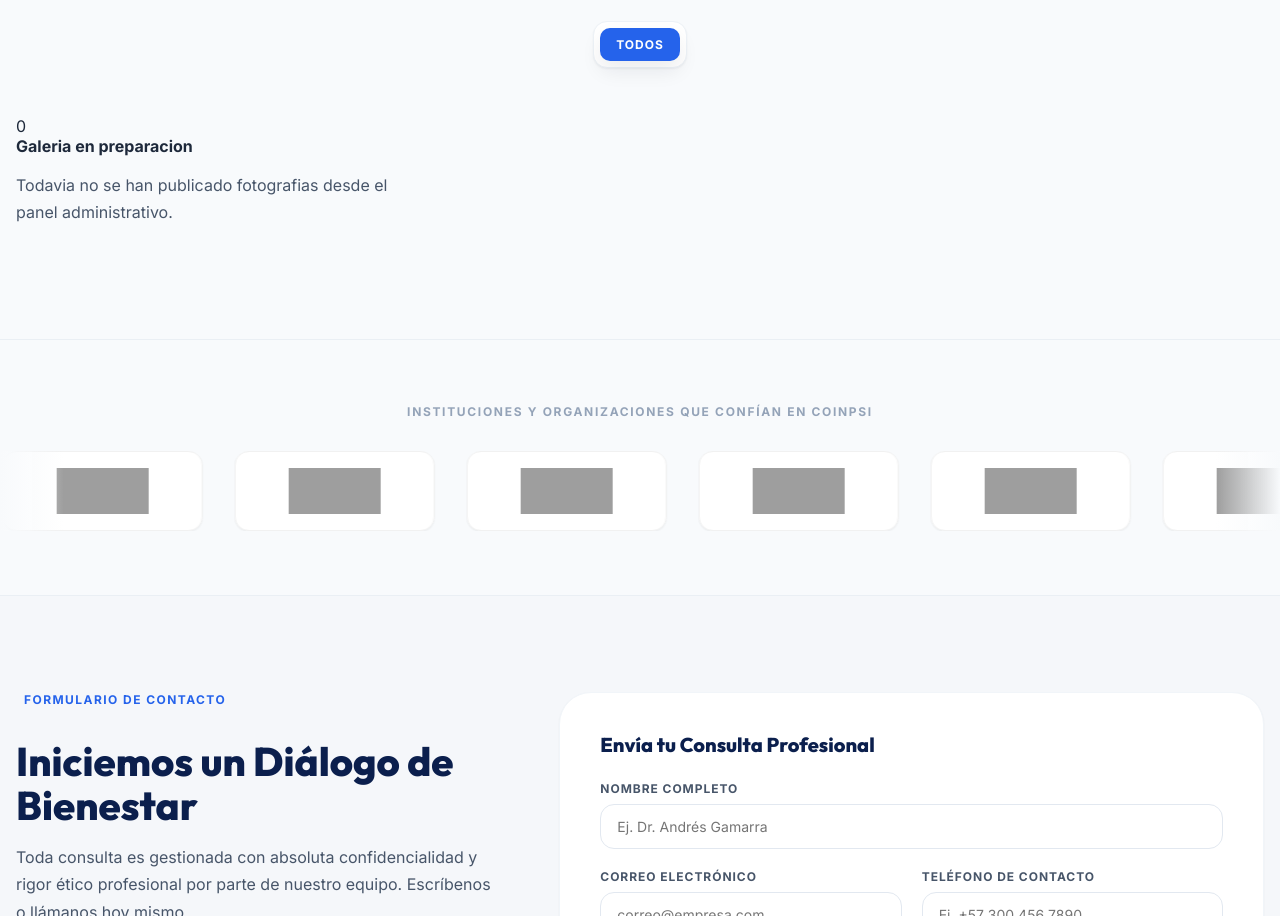
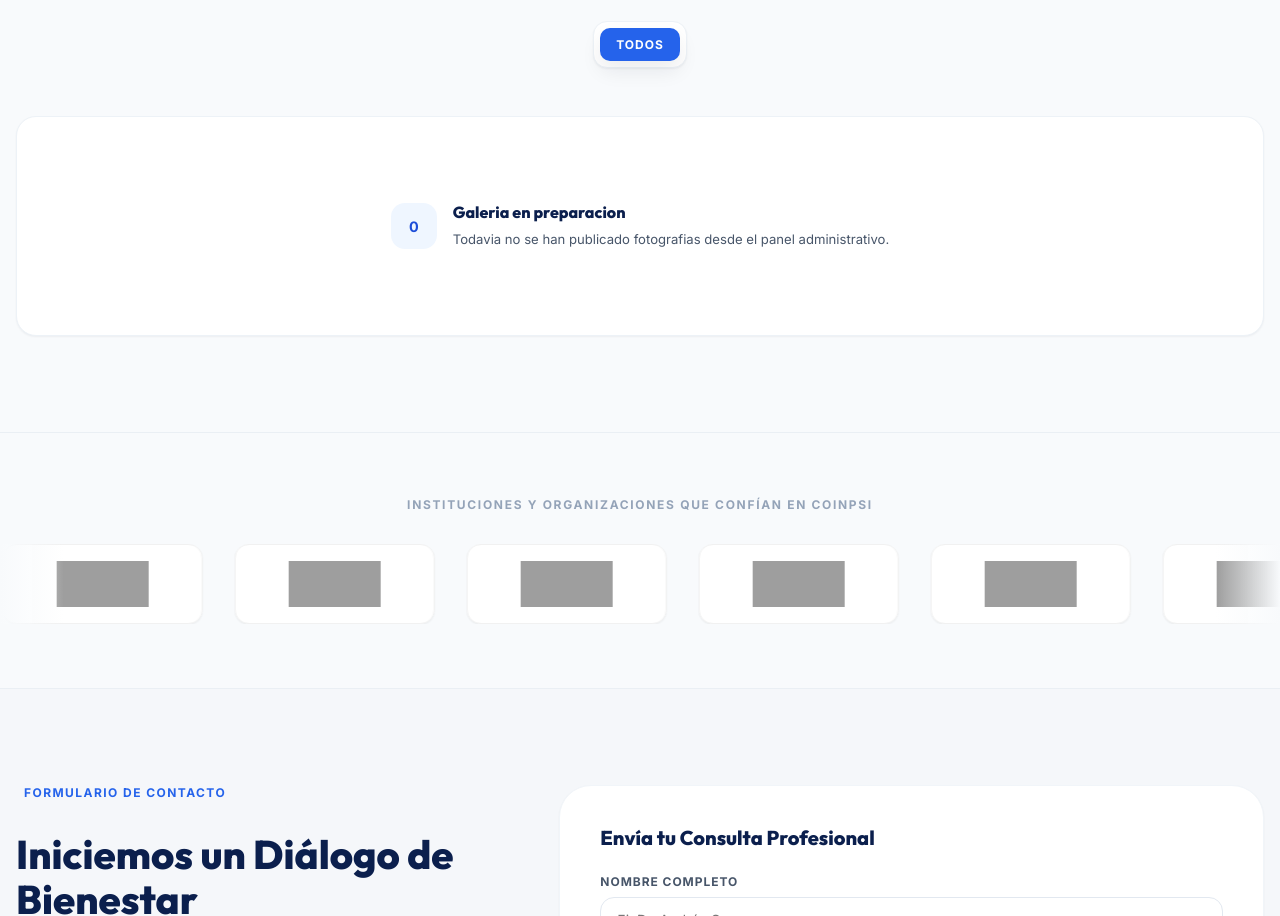
Before and after one commit to Mendo0729/Coinpsi, a website with bundled scripts: page index.html in a window 1280 px wide. Shown: the part 4782-5698 px from the top of the page. Built offline with nearby package versions, Linux system fonts and the light colour scheme; grey boxes are pictures that could not be loaded; files whose address does not match are found by name.

Commit message:
Carga estilos de la galeria publica

```diff
--- a/index.html
+++ b/index.html
@@ -6,6 +6,7 @@
     <title>COINPSI | Corporacion de Investigaciones Psicologicas</title>
     <link rel="stylesheet" href="./src/index.css" />
     <link rel="stylesheet" href="./src/events-api.css" />
+    <link rel="stylesheet" href="./src/gallery-api.css" />
     <script src="./runtime-config.js"></script>
     <script type="module" src="./src/main.js"></script>
   </head>
```
